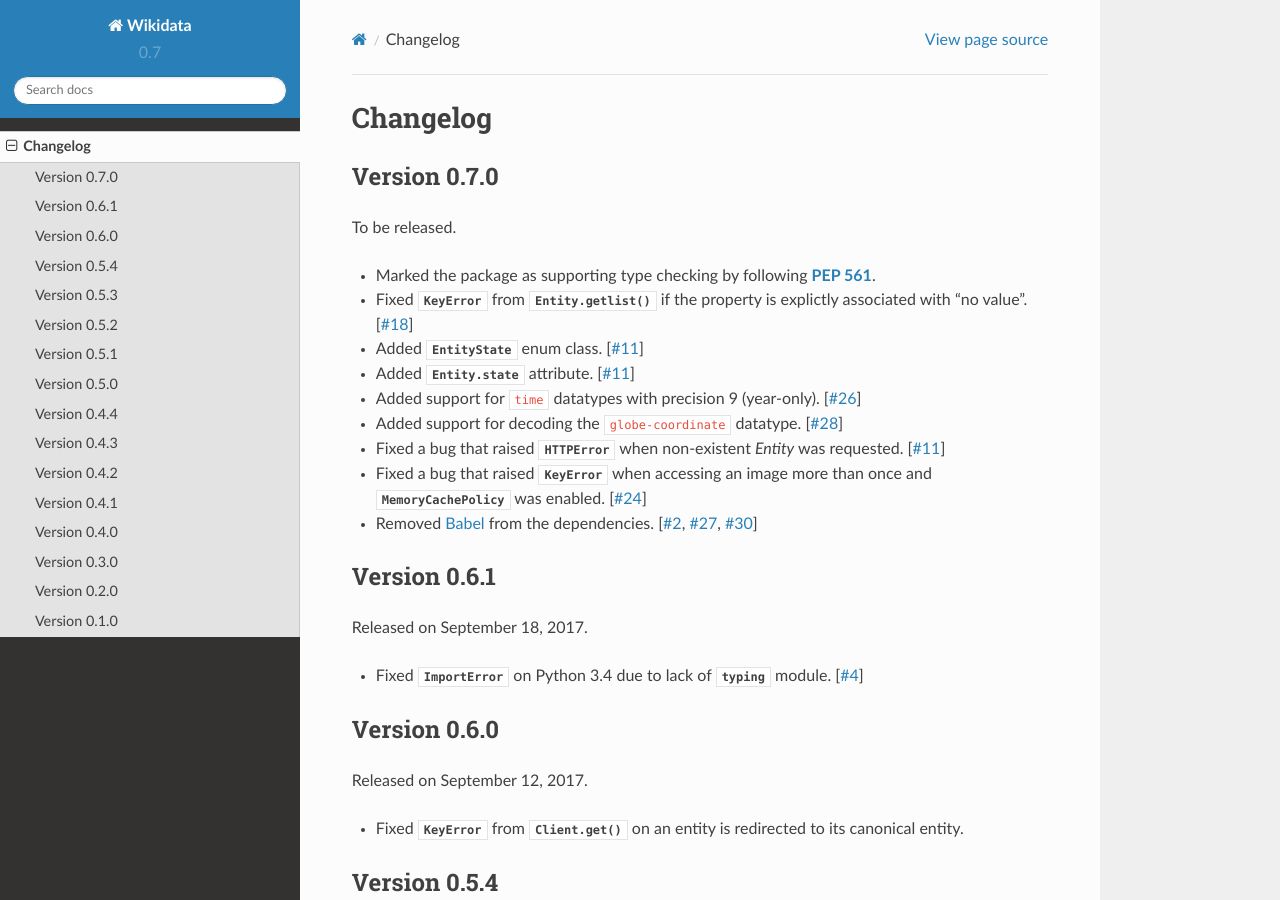
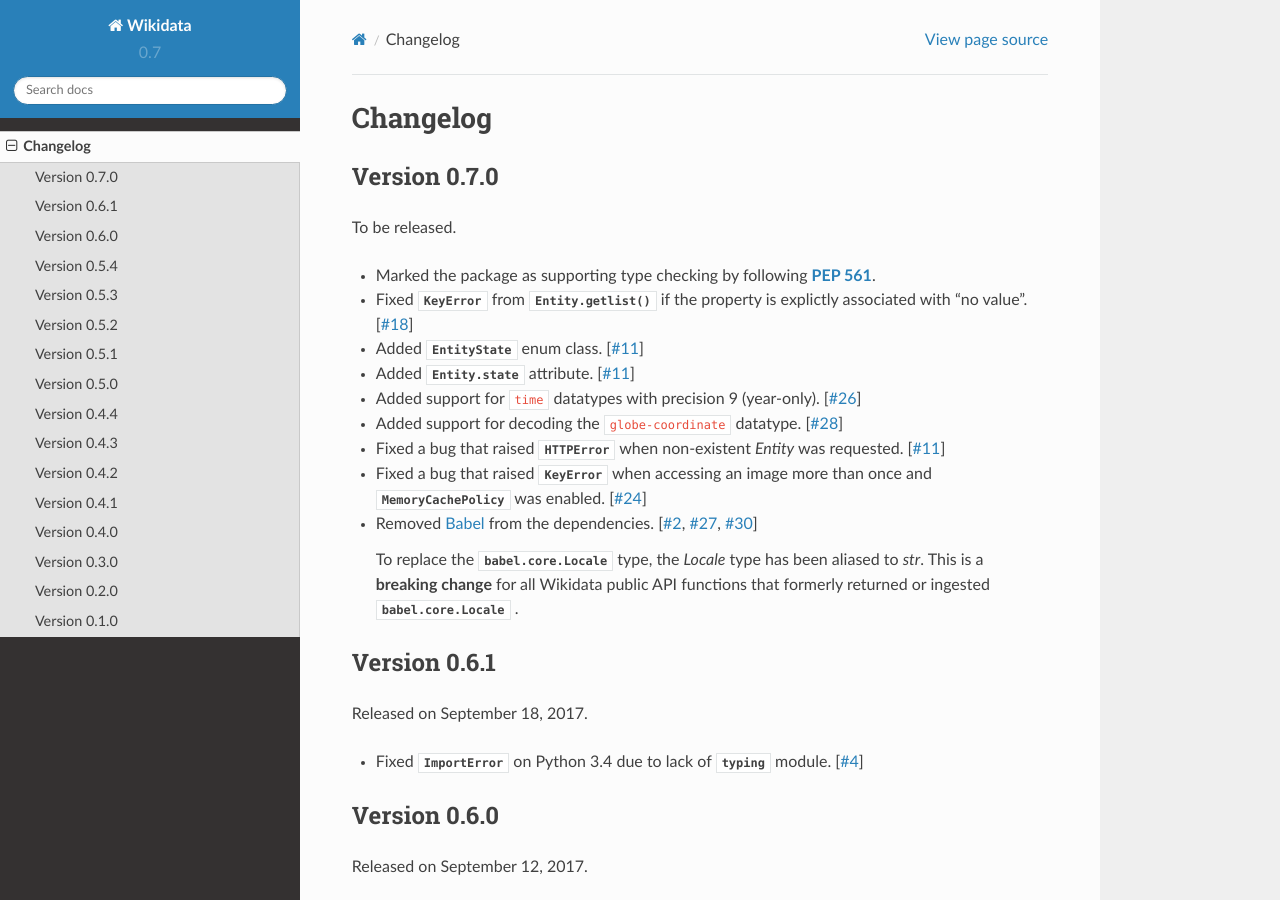
Before and after one commit to dahlia/wikidata, a Sphinx documentation site: the page built from docs/changes.rst, in a window 1280 px wide and 900 px high. Built offline with Sphinx 7.4.7 and the Read the Docs theme 2.0.0, drawn with Linux system fonts in a browser that asks for light colours.

Commit message:
Note backwards-incompatibility with new Locale

```diff
--- a/docs/changes.rst
+++ b/docs/changes.rst
@@ -21,6 +21,9 @@
   once and :class:`~wikidata.cache.MemoryCachePolicy` was enabled.  [:pr:`24`]
 - Removed Babel_ from the dependencies.  [:issue:`2`, :issue:`27`, :pr:`30`]
 
+  To replace the :class:`babel.core.Locale` type, the `Locale` type has been
+  aliased to `str`. This is a **breaking change** for all Wikidata public API
+  functions that formerly returned or ingested :class:`babel.core.Locale` .
 
 Version 0.6.1
 -------------
```
